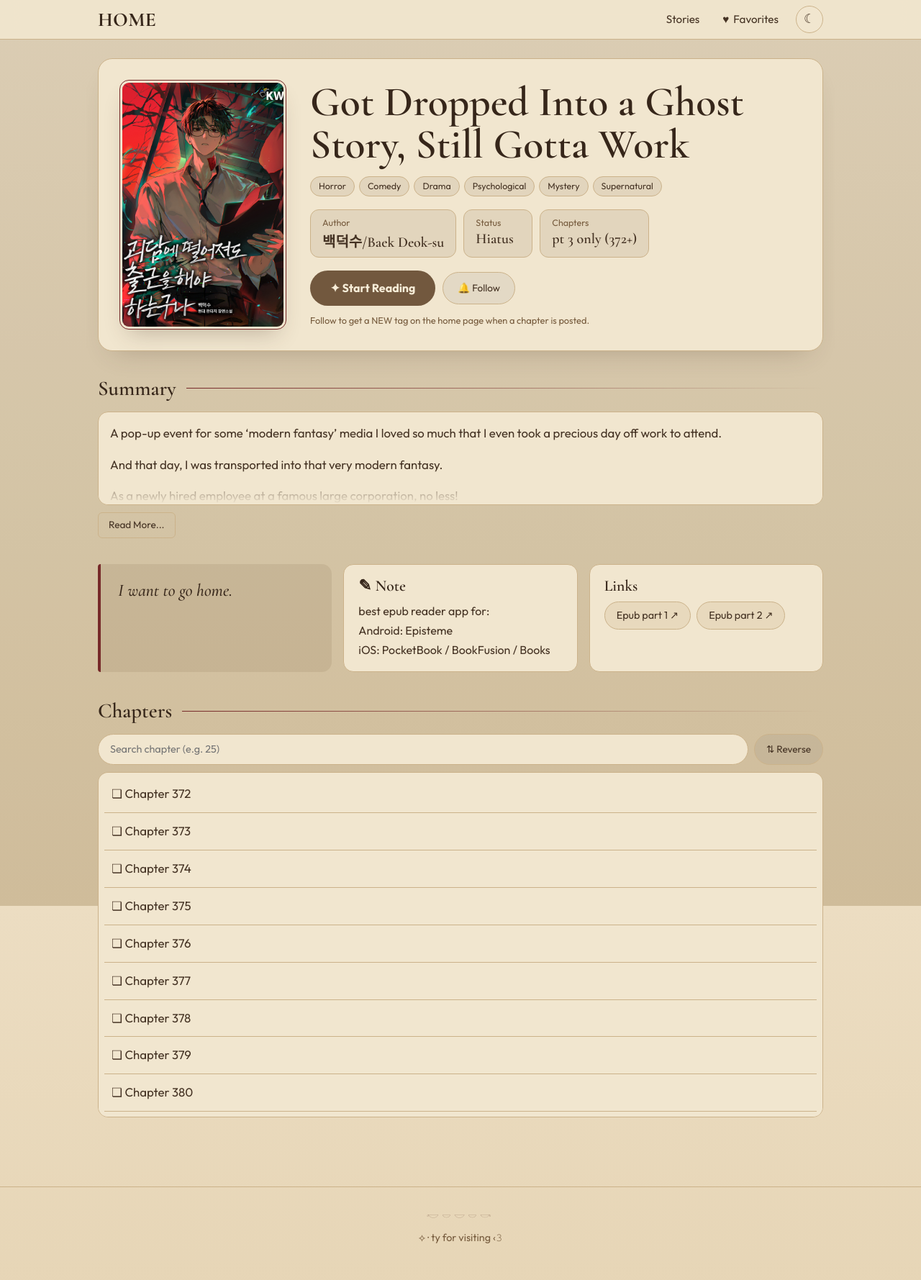
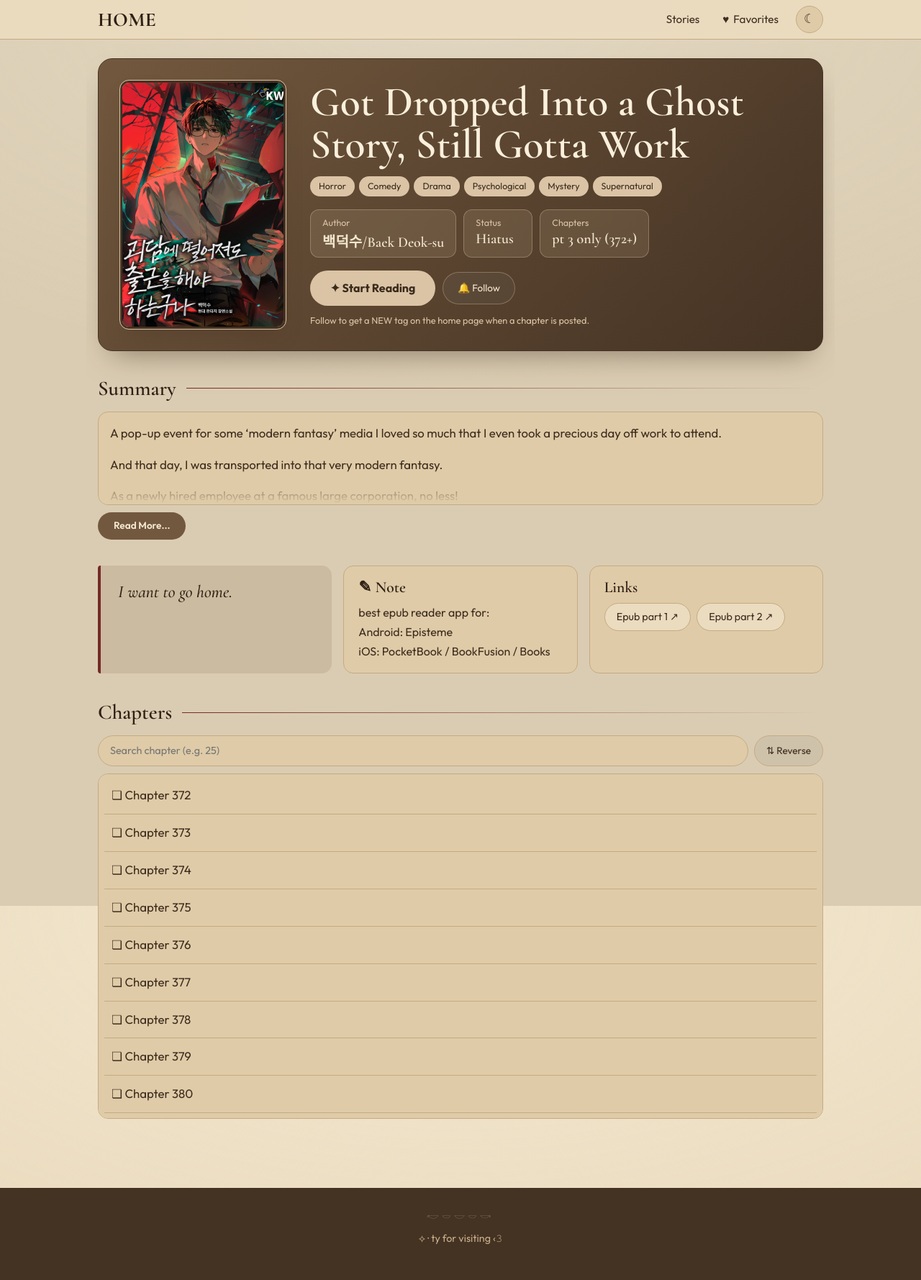
Before and after one commit to soleumn/soleumn.github.io, a Jekyll site: the page built from _novels/gsgw.md, in a window 1280 px wide. Shown: the whole page at 72% size. Built offline with Jekyll 4.4.1, drawn with Linux system fonts in a browser that asks for light colours.

Commit message:
Update site.css

```diff
--- a/assets/css/site.css
+++ b/assets/css/site.css
@@ -9,21 +9,21 @@
 
 /* ---------- TEMA CLARO (sépia) ---------- */
 html[data-site-theme="light"] body:not(.layout-post) {
-  --bg-principal: #e8d9bd;
-  --bg-card: #f1e6cf;
-  --bg-card-hover: #e0cfae;
-  --borda-suave: #cbb28a;
-  --texto-principal: #443223;
-  --texto-titulo: #36261a;
-  --texto-secundario: #765b3d;
+  --bg-principal: #ebdcc0;
+  --bg-card: #dfcba7;
+  --bg-card-hover: #d3bd96;
+  --borda-suave: #c4aa82;
+  --texto-principal: #3d2c1e;
+  --texto-titulo: #2f2015;
+  --texto-secundario: #6b5238;
   --detalhe-accent: #72583e;
   --detalhe-hover: #56402c;
   --cor-sistema: #a08670;
-  --on-accent: #f7edd8;
-  --header-bg: rgba(241, 230, 207, .92);
-  --accent-soft: rgba(114, 88, 62, .12);
-  --shadow: rgba(68, 50, 35, .3);
-  background-image: linear-gradient(180deg, #ecddc2 0%, #dfcba6 100%);
+  --on-accent: #f6ead3;
+  --header-bg: rgba(235, 220, 192, .93);
+  --accent-soft: rgba(114, 88, 62, .14);
+  --shadow: rgba(68, 50, 35, .35);
+  background-image: radial-gradient(ellipse 120% 60% at 50% 0%, #f3e8d0 0%, transparent 70%);
   background-attachment: fixed;
 }
 
@@ -201,11 +201,25 @@ body:not(.layout-post) .sinopse-historia { font-size: .88rem; }
 .btn-soon { padding: 12px 24px; border: 1px dashed var(--borda-suave); border-radius: 999px; color: var(--texto-secundario); }
 body:not(.layout-post) .follow-hint { margin: 10px 0 0; }
 @media (max-width: 640px) {
-  .novel-hero { padding: 22px 16px; }
-  .novel-hero .novel-head { flex-direction: column; flex-wrap: nowrap; align-items: center; gap: 20px; }
-  .novel-cover { width: 200px; margin: 0 auto; }
+  .novel-hero { padding: 22px 16px 20px; }
+  .novel-hero .novel-head { flex-direction: column; flex-wrap: nowrap; align-items: center; gap: 18px; }
+  .novel-cover { width: 170px; margin: 0 auto; }
   .novel-info { flex: none; width: 100%; min-width: 0; text-align: center; }
-  .novel-info .chips, .stat-row, .novel-actions { justify-content: center; }
+  .novel-title { font-size: 2.3rem; }
+  .novel-tagline { font-size: 1.2rem; }
+  .novel-info .chips { justify-content: center; }
+
+  /* as 3 caixinhas viram uma faixa única: autor em cima, status e capítulos embaixo */
+  .stat-row { display: grid; grid-template-columns: 1fr 1fr; gap: 0; margin: 16px 0; overflow: hidden;
+    background: var(--accent-soft); border: 1px solid var(--borda-suave); border-radius: 14px; }
+  .stat { min-width: 0; padding: 10px 12px; background: transparent; border: 0; text-align: center; }
+  .stat-v { font-size: 1.15rem; overflow-wrap: anywhere; }
+  .stat:first-child { grid-column: 1 / -1; border-bottom: 1px solid var(--borda-suave); }
+  .stat:nth-child(3) { border-left: 1px solid var(--borda-suave); }
+
+  /* botões ocupam a largura toda */
+  .novel-actions { flex-direction: column; align-items: stretch; gap: 10px; }
+  .novel-actions .btn-primary, .novel-actions .btn-follow, .btn-soon { width: 100%; justify-content: center; text-align: center; }
 }
 
 .novel-section { margin: 0 0 36px; }
@@ -297,3 +311,37 @@ body:not(.layout-post) .chapter-tools .reader-btn { border-radius: 999px; paddin
   .reader-navbar .btn-heart { padding: 5px 8px; }
   .reader-navbar .btn-formatting { padding: 6px 8px; font-size: .75rem; }
 }
+
+/* ---------- TEMA CLARO: uso criativo da paleta ---------- */
+/* caixa principal da história: painel escuro, como uma capa de livro */
+html[data-site-theme="light"] .novel-hero {
+  background: linear-gradient(135deg, #72583e 0%, #443223 100%);
+  border-color: #443223;
+  box-shadow: 0 20px 40px -20px rgba(68, 50, 35, .6);
+  --texto-principal: #f3e6cf;
+  --texto-titulo: #fbf0dc;
+  --texto-secundario: #dbc4a5;
+  --detalhe-accent: #dbc4a5;
+  --detalhe-hover: #f0e0c6;
+  --on-accent: #3a2a1c;
+  --borda-suave: rgba(219, 196, 165, .35);
+  --accent-soft: rgba(219, 196, 165, .14);
+  color: var(--texto-principal);
+}
+html[data-site-theme="light"] .novel-cover { border-color: #443223; outline-color: #dbc4a5; }
+
+/* etiquetas preenchidas */
+html[data-site-theme="light"] .chips li {
+  background: var(--detalhe-accent); color: var(--on-accent); border-color: transparent;
+}
+
+/* rodapé em faixa escura */
+html[data-site-theme="light"] .site-footer { background: #443223; color: #c9b08a; border-top: 0; }
+html[data-site-theme="light"] .foot-orn { color: #a08670; }
+
+/* botão Read More: preenchido nos dois temas */
+body:not(.layout-post) .btn-toggle-synopsis {
+  background: var(--detalhe-accent); color: var(--on-accent); border: 0;
+  border-radius: 999px; padding: 8px 22px; font-weight: 600;
+}
+body:not(.layout-post) .btn-toggle-synopsis:hover { background: var(--detalhe-hover); }
```
